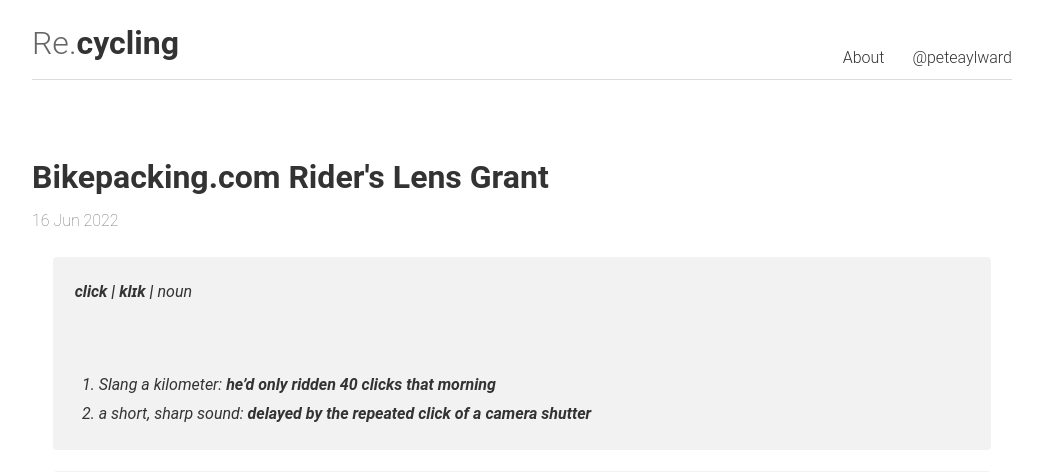
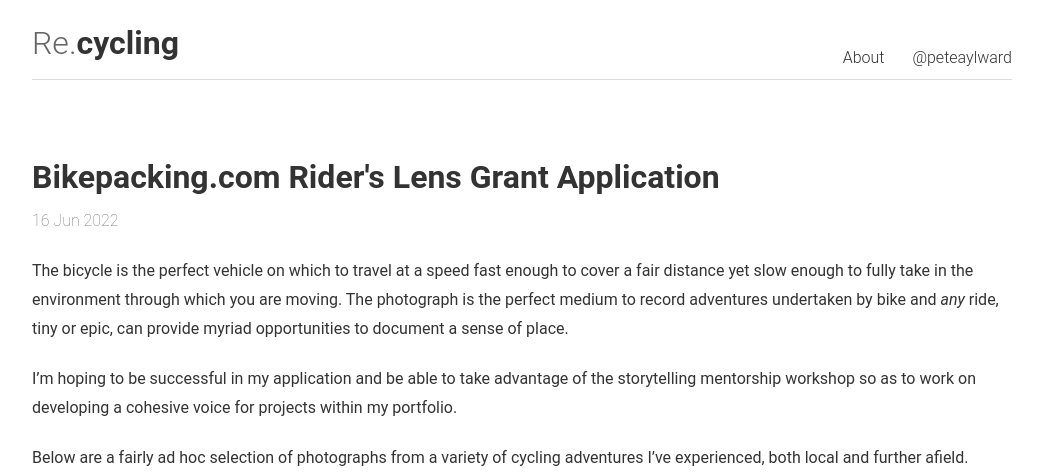
Before and after one commit to hypertelia/hypertelia.github.io, a Jekyll site: the page built from _posts/2022-06-16-riders-lens.md, in a window 1280 px wide and 1400 px high, cut to the strip 0-472 px from the top of the window. Shown: the whole strip, without its empty margins (118-1160 px from the left). Built offline with Jekyll 4.4.1, drawn with Linux system fonts in a browser that asks for light colours; some of the changed text lies outside the part shown.

Commit message:
copy edit

```diff
--- a/_posts/2022-06-16-riders-lens.md
+++ b/_posts/2022-06-16-riders-lens.md
@@ -1,6 +1,6 @@
 ---
 layout: post
-title: Bikepacking.com Rider's Lens Grant
+title: Bikepacking.com Rider's Lens Grant Application
 date: 2022-06-16 11:12
 category:
 author:
@@ -8,25 +8,9 @@
 summary: A selection of photos to accompany my application for the Bikepacking.com Rider's Lens Grant
 ---
 
-> **click | klɪk |**
-> noun
-> 1. _Slang_ a kilometer: **he'd only ridden 40 clicks that morning**
-> 2. a short, sharp sound: **delayed by the repeated click of a camera shutter**
+The bicycle is the perfect vehicle on which to travel at a speed fast enough to cover a fair distance yet slow enough to fully take in the environment through which you are moving. The photograph is the perfect medium to record adventures undertaken by bike and _any_ ride, tiny or epic, can provide myriad opportunities to document a sense of place.
 
-> **focus | ˈfəʊkəs |**
-> noun
-> 1. the state or quality of having or producing clear visual definition: **hoping the photographs were in focus**
-> 2. an act of concentrating interest or activity on something: **with the focus now being on reaching home before dark**
-
-The bicycle is the perfect vehicle on which to travel at a speed fast enough to cover a fair distance yet slow enough to fully take in the environment through which you are moving. The photograph is the perfect medium to record adventures undertaken by bike and _any_ ride, tiny or epic can provide myriad opportunities to document a sense of place.
-
-Striking a balance between 'clicks' and 'clicks' and 'focus' and 'focus' can be a challenge …
-
-> **focus | ˈfəʊkəs |**
-> verb
-> 1. (focus on) [with object] concentrate: **So what should I focus on?**
-
-I'm hoping to be successful in my application and be able to take advantage of the storytelling mentorship workshop so as to develop a cohesive voice for projects within my portfolio.
+I'm hoping to be successful in my application and be able to take advantage of the storytelling mentorship workshop so as to work on developing a cohesive voice for projects within my portfolio.
 
 Below are a fairly ad hoc selection of photographs from a variety of cycling adventures I've experienced, both local and further afield.
 
```
